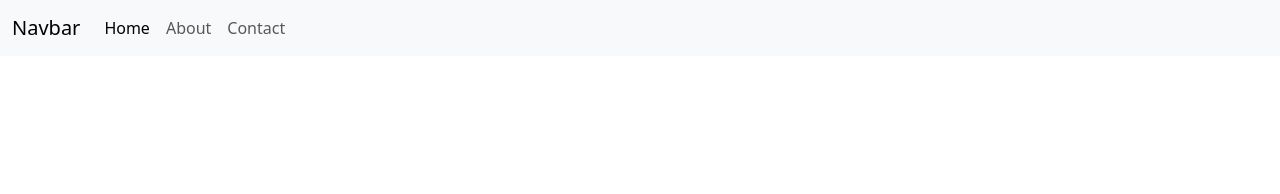
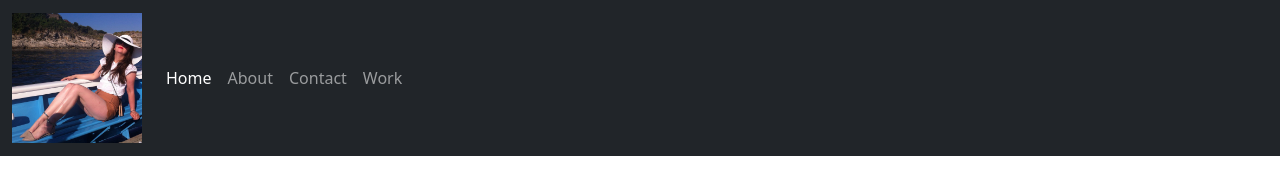
Before and after one commit to faicat99/responsive-nav, a plain HTML site: page index.html in a window 1280 px wide. Drawn offline with nearby package versions, Linux system fonts and the light colour scheme.

Commit message:
styling of navbar

```diff
--- a/index.html
+++ b/index.html
@@ -7,11 +7,20 @@
   <link href="https://cdn.jsdelivr.net/npm/bootstrap@5.3.3/dist/css/bootstrap.min.css" rel="stylesheet" integrity="sha384-QWTKZyjpPEjISv5WaRU9OFeRpok6YctnYmDr5pNlyT2bRjXh0JMhjY6hW+ALEwIH" crossorigin="anonymous">
   <script src="https://cdn.jsdelivr.net/npm/bootstrap@5.3.3/dist/js/bootstrap.bundle.min.js" integrity="sha384-YvpcrYf0tY3lHB60NNkmXc5s9fDVZLESaAA55NDzOxhy9GkcIdslK1eN7N6jIeHz" crossorigin="anonymous"></script>
   <title>Responsive Navigation</title>
+  <style>
+
+    .img {
+        max-width: 130px;
+    }
+
+  </style>
 </head>
 <body>
-    <nav class="navbar navbar-expand-lg bg-body-tertiary">
+    <nav class="navbar navbar-expand-lg navbar-dark bg-dark">
         <div class="container-fluid">
-          <a class="navbar-brand" href="#">Navbar</a>
+          <a class="navbar-brand" href="#">
+            <img src="images/img_0127.jpg" alt="" class="img" />
+          </a>
           <button class="navbar-toggler" type="button" data-bs-toggle="collapse" data-bs-target="#navbarNav" aria-controls="navbarNav" aria-expanded="false" aria-label="Toggle navigation">
             <span class="navbar-toggler-icon"></span>
           </button>
@@ -26,6 +35,9 @@
               <li class="nav-item">
                 <a class="nav-link" href="contact.html">Contact</a>
               </li>
+              <li class="nav-item">
+                <a class="nav-link" href="work.html">Work</a>
+              </li>
             </ul>
           </div>
         </div>
```
Also changed, not shown: images/IMG_0127.JPG (added), 1 other file.
